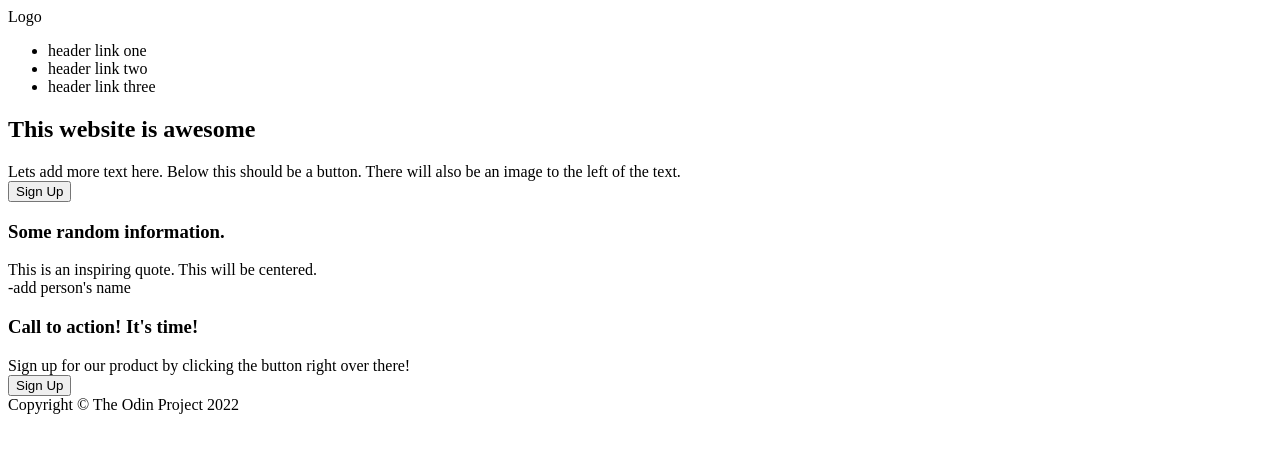
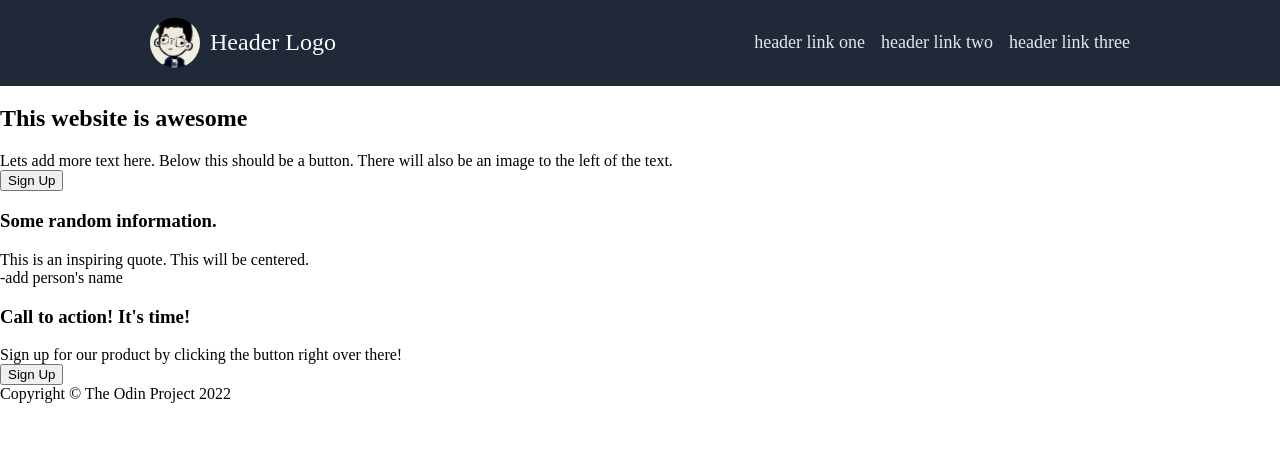
Before and after one commit to quaker29/Landing_Page, a plain HTML site: page index.html in a window 1280 px wide. Drawn offline with Linux system fonts and the light colour scheme.

Commit message:
modify index.html style.css

```diff
--- a/index.html
+++ b/index.html
@@ -9,16 +9,19 @@
 </head>
 <body>
     <div class="header">
-        <!--ADD PHOTO OF LOGO AND MAKE IT INTO A CIRCLE. LEAVE IT IN THE LEFT. EX. REDDIT LOGO-->
+        <div class="left">
+            <img src="./Photos/logo.jpg" class="photo_logo" alt="logo">
             <div class="Logo">
-            Logo
+                Header Logo
             </div>
-
+        </div>
+        <div class="right">
             <ul class="links">
                 <li>header link one</li>
                 <li>header link two</li>
                 <li>header link three</li>
             </ul>
+        </div>
     </div>
 
 <div class="section_one">
--- a/style.css
+++ b/style.css
@@ -0,0 +1,39 @@
+body {
+    margin: 0;
+    padding: 0;
+}
+
+.Logo {
+    font-size: 24px;
+    color: #F9FAF8
+}
+
+.photo_logo {
+    width: 50px;
+    clip-path: circle();
+}
+
+.header {
+    display: flex;
+    justify-content: space-between;
+    align-items: center;
+    background-color: #1f2937;
+    padding-left: 150px;
+    padding-right: 150px;
+}
+
+.left,
+.right {
+    display: flex;
+    gap: 10px;
+    align-items: center;
+}
+
+ul {
+    display: flex;
+    gap: 16px;
+    list-style-type: none;
+    font-size: 18px;
+    color: #E5E7EB
+
+  }
```
Also changed, not shown: Photos/logo.jpg (added). Lines whose indentation alone changed are shown as unchanged.
